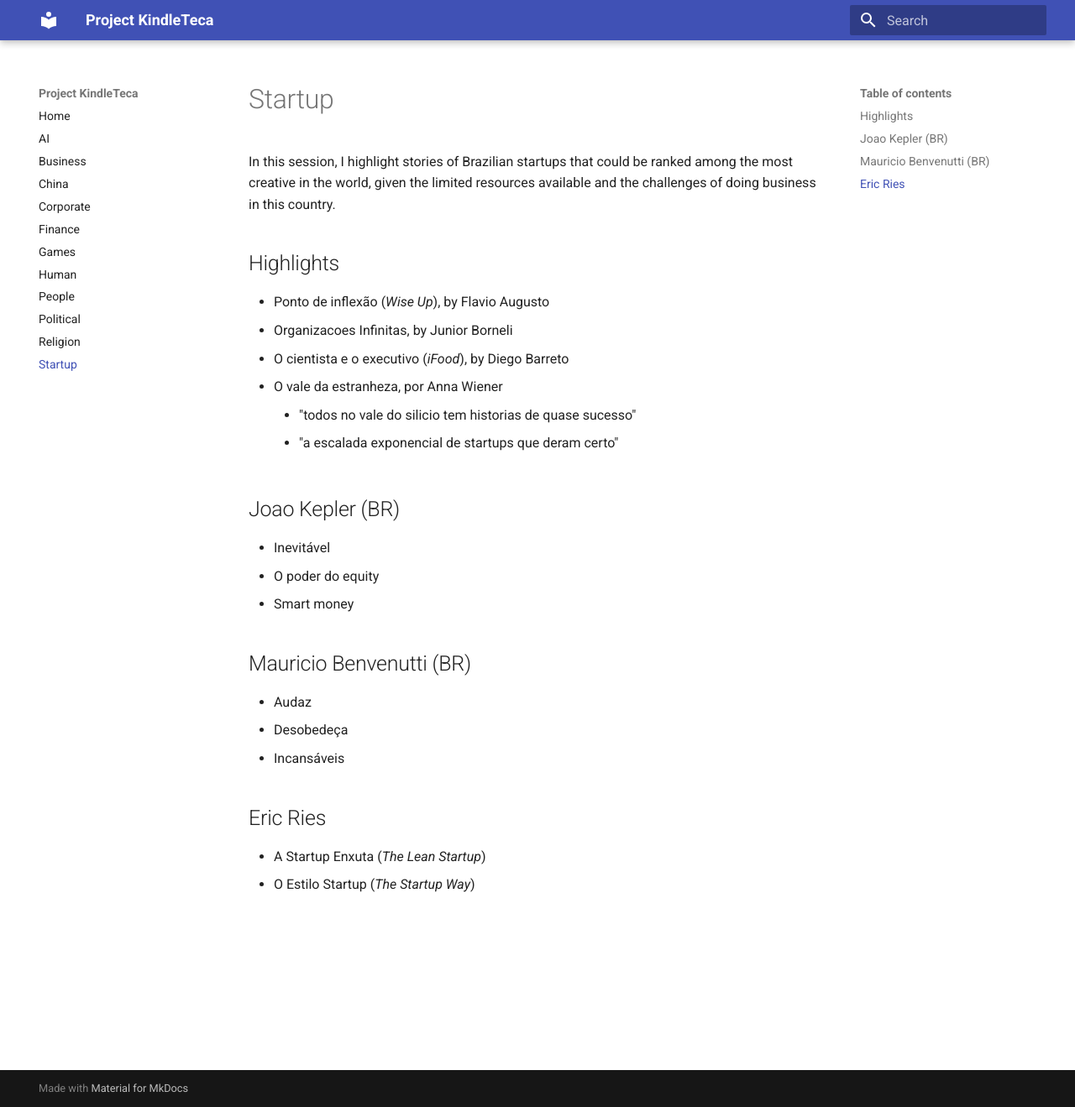
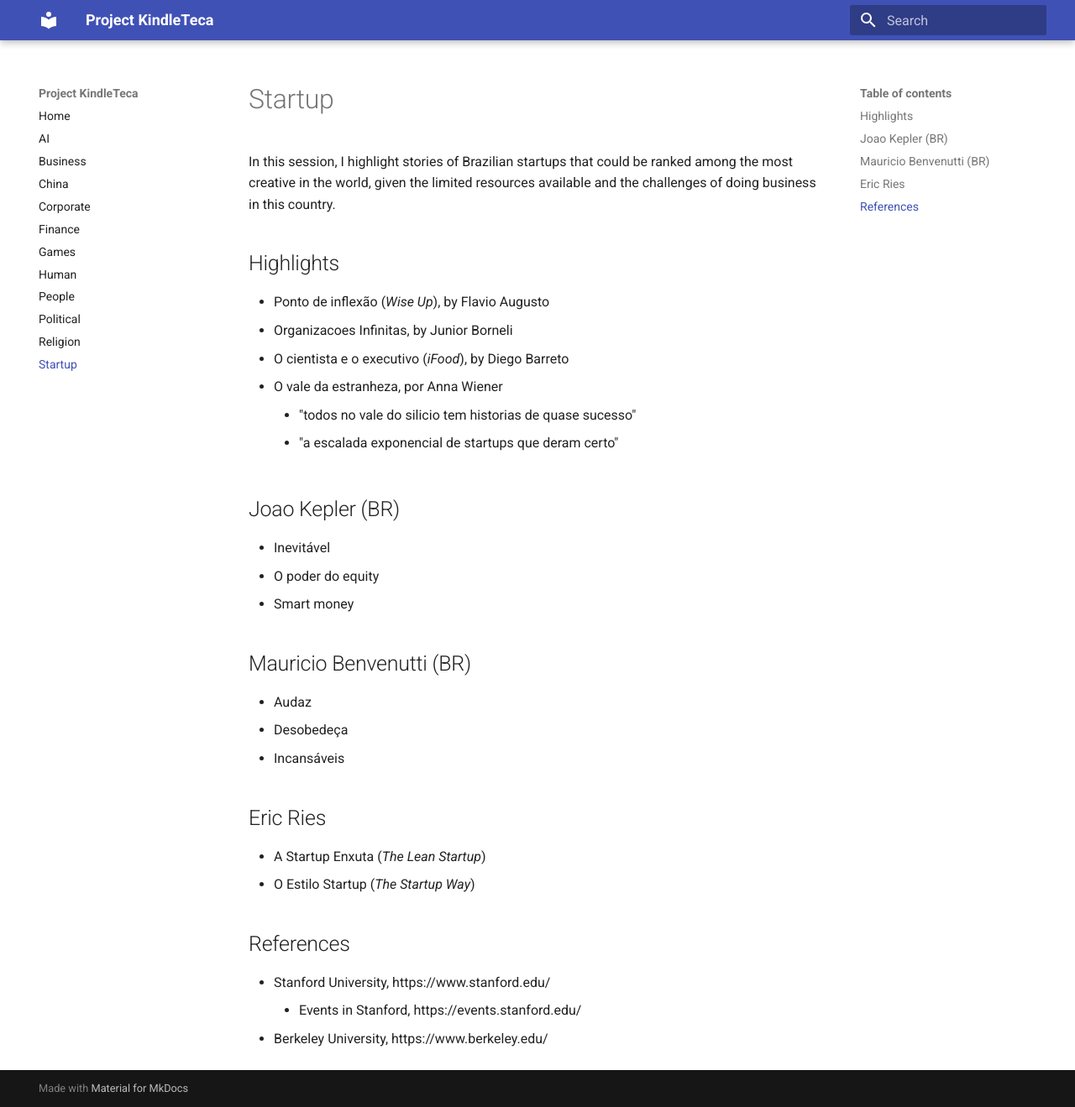
Before and after one commit to renatobrf/kindle-teca, an MkDocs documentation site: the page built from docs/startup.md, in a window 1280 px wide and 1319 px high. Shown: the whole window at 84% size. Built offline with MkDocs 1.6.1 and Material for MkDocs 9.7.7, drawn with Linux system fonts in a browser that asks for light colours.

Commit message:
Add references section to startup documentation
Added references section with links to Stanford and Berkeley University.

```diff
--- a/docs/startup.md
+++ b/docs/startup.md
@@ -21,3 +21,8 @@
 ## Eric Ries
 - A Startup Enxuta (*The Lean Startup*)
 - O Estilo Startup (*The Startup Way*)
+
+## References
+- Stanford University, https://www.stanford.edu/
+    - Events in Stanford, https://events.stanford.edu/
+- Berkeley University, https://www.berkeley.edu/
```
